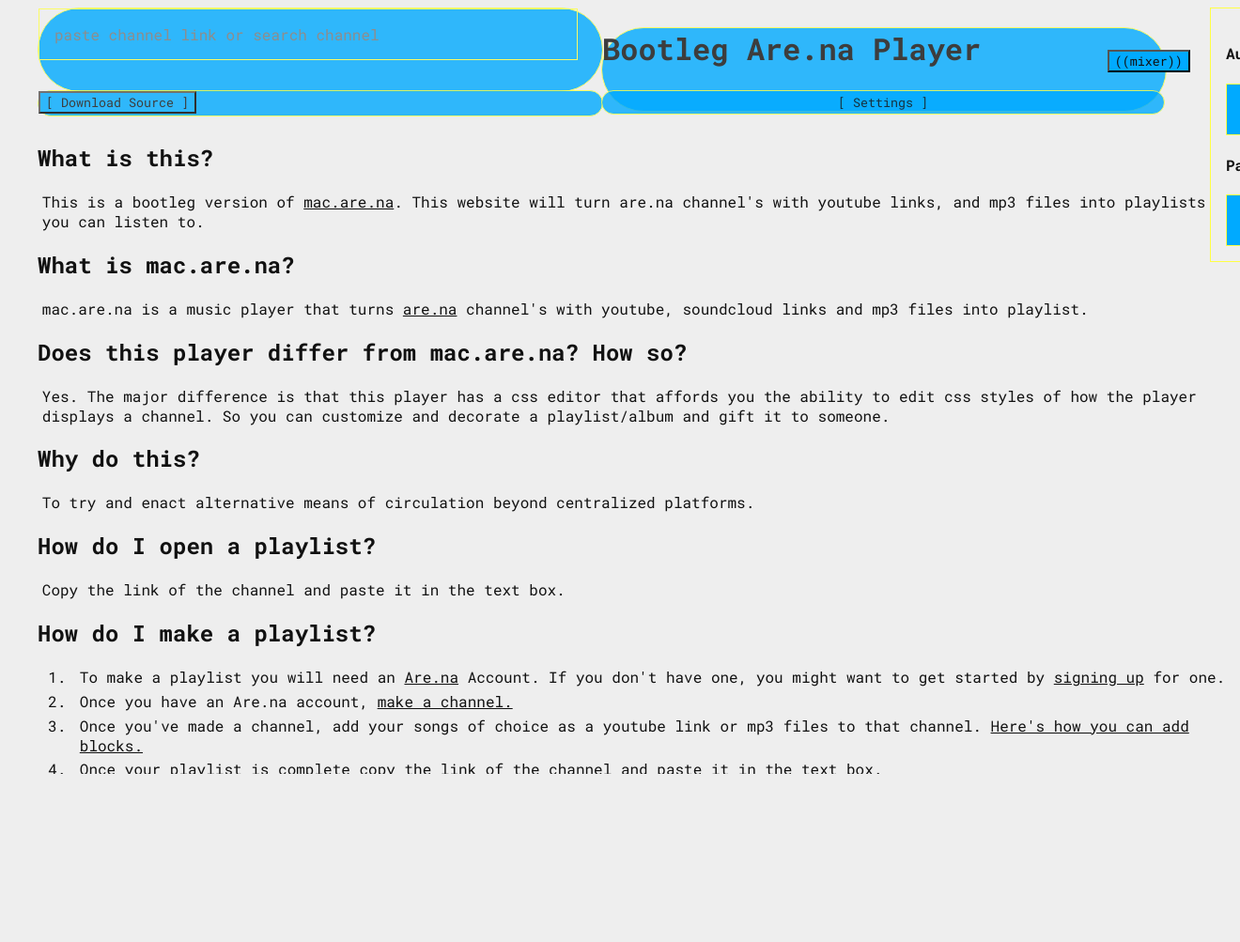
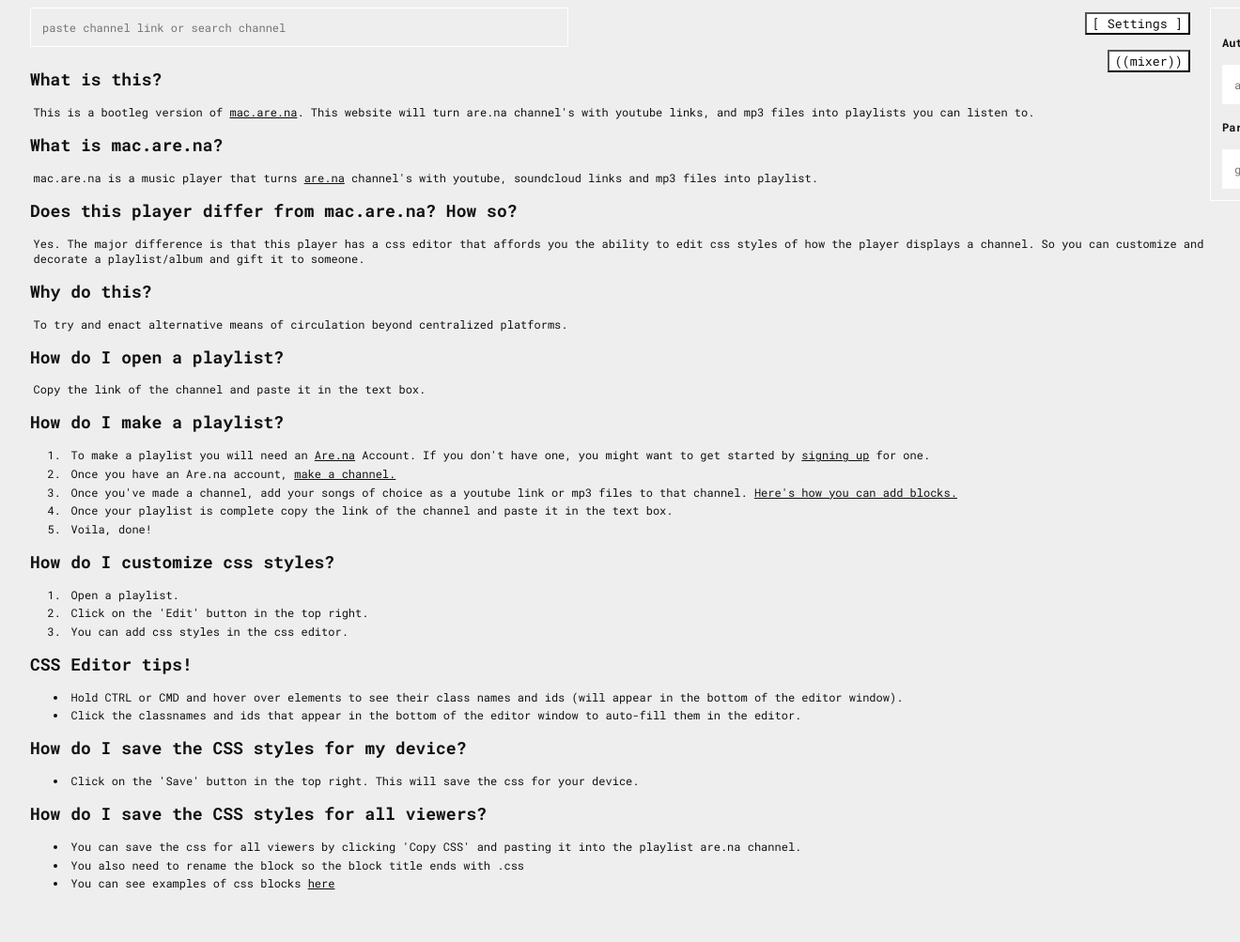
Before and after one commit to caizoryan/arena_music, a plain HTML site: page index.html in a window 1280 px wide. Shown: the whole page at 94% size, 1320 px wide, since content can reach past the window. Before the commit the page ends 800 px from the top, so only its background shows below. Drawn offline with nearby package versions, Linux system fonts and the light colour scheme; no server answers.

Commit message:
lookin good

```diff
--- a/index.html
+++ b/index.html
@@ -8,14 +8,8 @@
 <style>
 	@import url('https://fonts.googleapis.com/css2?family=Roboto+Mono:ital,wght@0,100..700;1,100..700&display=swap');
 
-	@font-face {
-		font-family: 'Departure';
-		src: url('./fonts/dep.otf') format('opentype');
-	}
-
-	@font-face {
-		font-family: 'Bi';
-		src: url('./fonts/bianzhidai_noBG/OTF/bianzhidai_noBG-Ring.otf') format('opentype');
+	:root {
+		font-size: 12px;
 	}
 
 	* {
@@ -219,6 +213,12 @@
 		right: 1em;
 	}
 
+	button.settings-btn {
+		position: absolute;
+		top: 1em;
+		right: 1em;
+	}
+
 	input.key-value {
 		width: 90%;
 		border: none;
@@ -309,24 +309,10 @@
 		grid-template-columns: 1fr 1fr;
 	}
 
-	.welcome>* {
-		width: 100%;
-		height: 100%;
-		border: .1px solid var(--light-primary);
-		background-color: var(--light-background);
-		border-radius: 100em;
-		opacity: .8;
-	}
 
 	.home {
-		position: fixed;
-		top: 15vh;
 		width: 100%;
-
-		display: grid;
 		padding: 2rem;
-		height: 80vh;
-		overflow-y: hidden;
 	}
 
 	.intro {
@@ -363,6 +349,10 @@
 		width: 90%;
 		padding: 1em;
 	}
+
+	.search-results {
+		z-index: 999;
+	}
 </style>
 
 <body>
--- a/scripts/components/home.js
+++ b/scripts/components/home.js
@@ -144,10 +144,7 @@
 		.welcome
 			.side
 				div -- ${() => SearchBar(search_open)}
-			h1 -- Bootleg Are.na Player
-			a [href=https://github.com/caizoryan/arena_music/archive/refs/heads/main.zip]
-				button -- [ Download Source ]
-			button [onclick=${() => settings_open.set(!settings_open())}] -- [ Settings ]
+			button.settings-btn [onclick=${() => settings_open.set(!settings_open())} ] -- [ Settings ]
 
 		.home
 
--- a/scripts/main.js
+++ b/scripts/main.js
@@ -849,11 +849,11 @@
 		--primary: #111;
 		--secondary: #eee;
 
-		--light-primary: #ff4;
-		--medium-primary: #f66;
+		--light-primary: #fefefe;
+		--medium-primary: #ddd;
 
-		--light-background: #0af;
-		--medium-background: #0af;
+		--light-background: #fff;
+		--medium-background: #f5f5f5;
 		--accent: #f00;
 
 		/* -------------------- */
```
